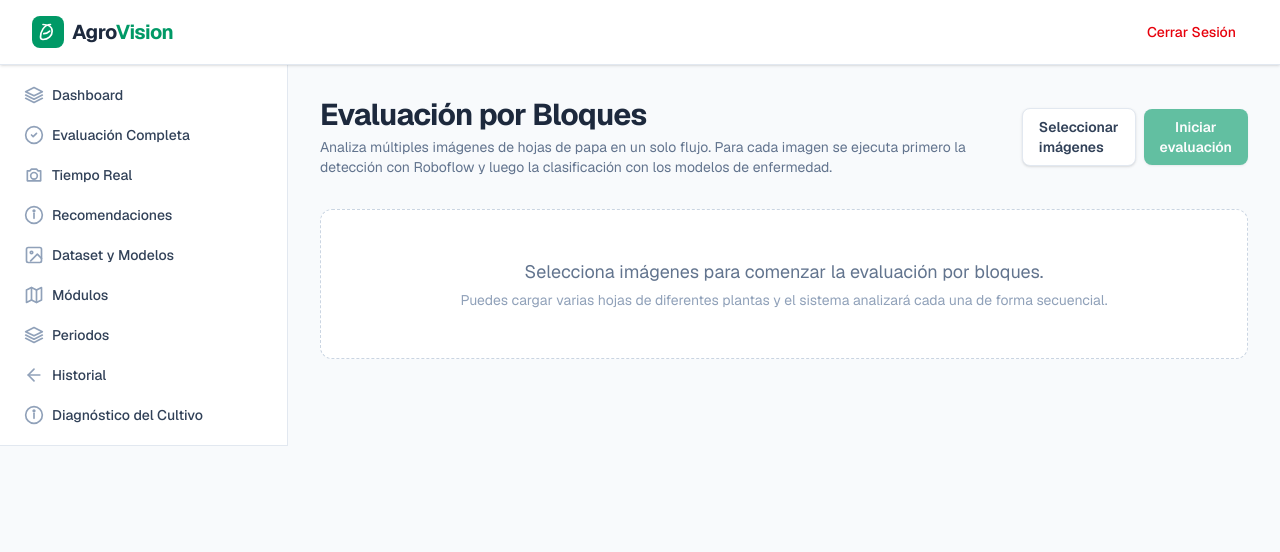
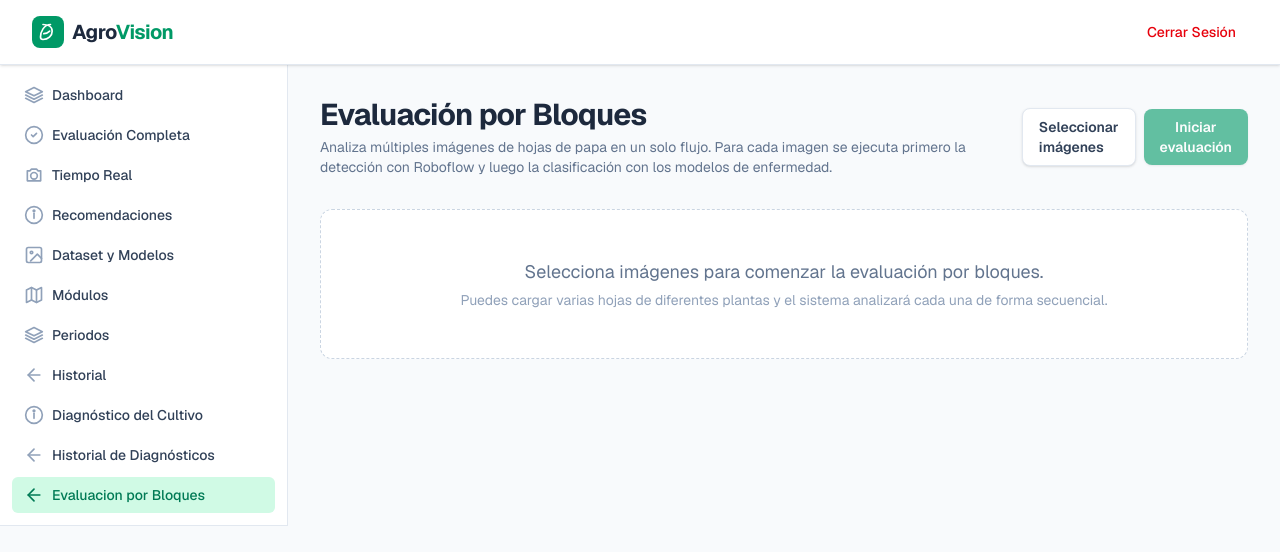
Before and after one commit to PollitoJLGD123/app_model_potato, a Next.js app: page /dashboard/evaluation-batch in a window 1280 px wide. Shown: the top 552 px of the page. Built offline with nearby package versions, Linux system fonts and the light colour scheme; sample sign-in values are in the browser's storage.

Commit message:
Add sidebar

```diff
--- a/src/components/Sidebar.tsx
+++ b/src/components/Sidebar.tsx
@@ -49,6 +49,8 @@ const navItems: NavItem[] = [
     path: "/dashboard/diagnosis",
     icon: <Info />,
   },
+  { label: "Historial de Diagnósticos", path: "/dashboard/diagnosis-history", icon: <ArrowLeft /> },
+  { label: "Evaluacion por Bloques", path: "/dashboard/evaluation-batch", icon: <ArrowLeft /> },
 ];
 
 export default function Sidebar({ isOpen, onClose }: SidebarProps) {
```
